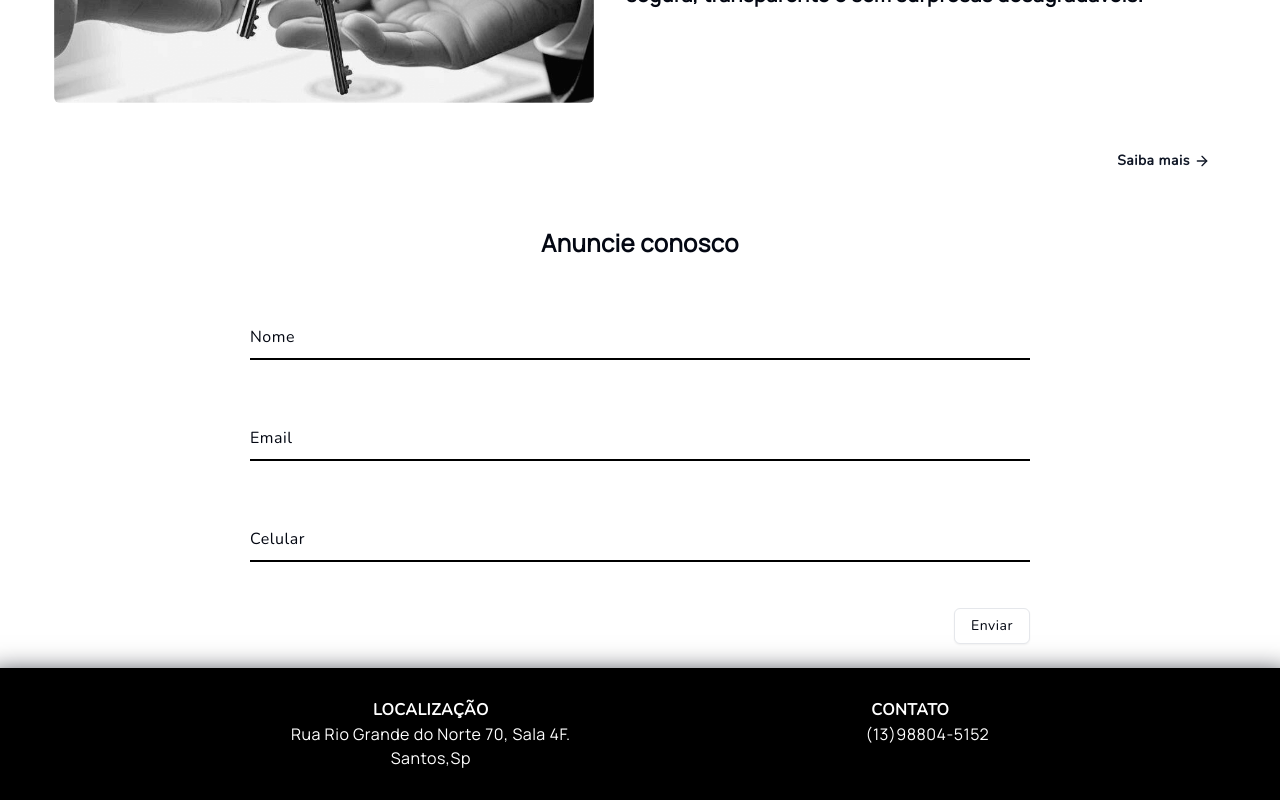
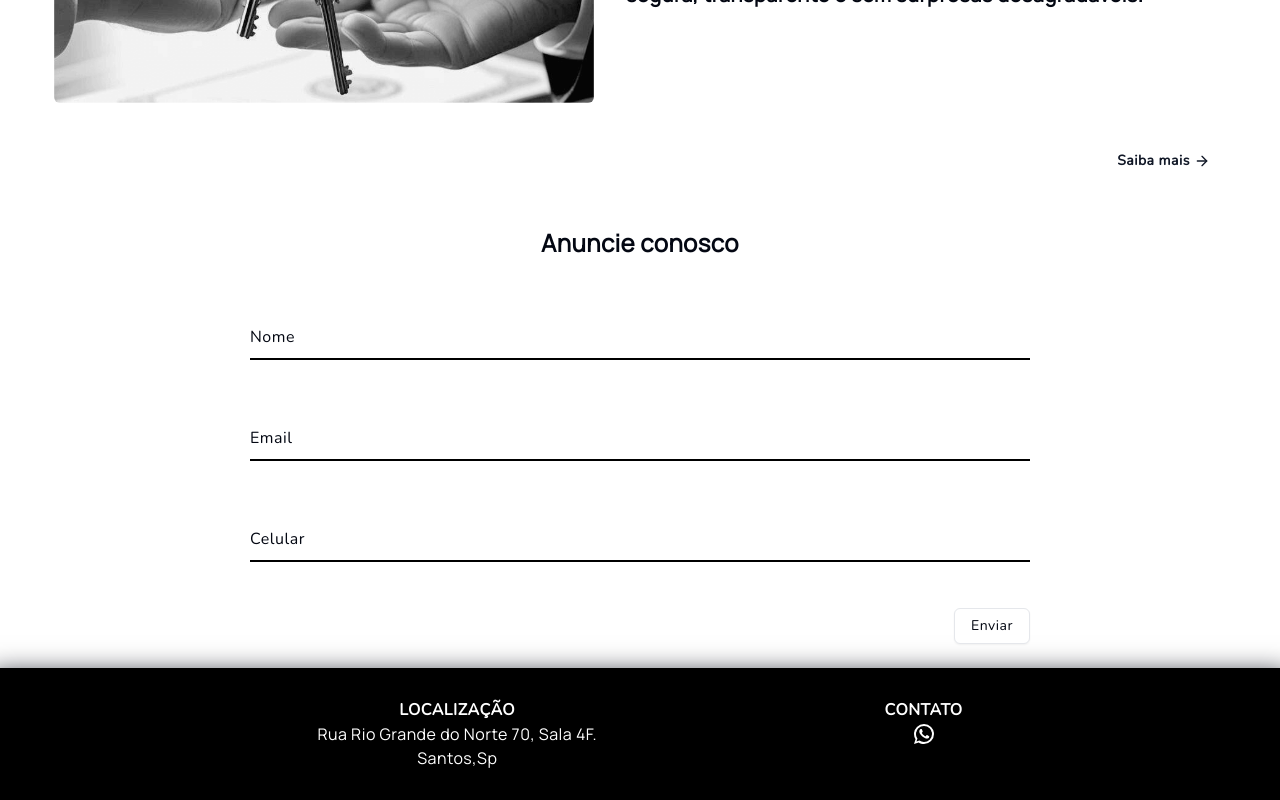
Before and after one commit to otaviojneto/lmh, a React (Vite) app: page / in a window 1280 px wide. Shown: the part 1047-1847 px from the top of the page. Built offline with nearby package versions, Linux system fonts and the light colour scheme; no server answers.

Commit message:
fix: update contact

```diff
--- a/src/components/Modal/Modal.tsx
+++ b/src/components/Modal/Modal.tsx
@@ -4,6 +4,7 @@ import { IcClose } from "../../icons";
 import SwiperReact from "../SwiperReact";
 import * as S from "./styles";
 import { Properties } from "@/services/properties/types";
+import { Button } from "../ui/button";
 
 export type ModalProps = {
   propertie?: Properties;
@@ -18,7 +19,6 @@ const Modal: React.FC<ModalProps> = ({ propertie, closeModal }) => {
         <S.Header>
           <S.Close src={IcClose} alt="close" onClick={closeModal} />
         </S.Header>
-
         <S.Content>
           <S.Rooms>
             <SwiperReact>
@@ -29,7 +29,6 @@ const Modal: React.FC<ModalProps> = ({ propertie, closeModal }) => {
               ))}
             </SwiperReact>
           </S.Rooms>
-
           <S.Infos>
             <h1 className="text-center text-xl mb-[30px] font-semibold	md:text-2xl">
               {saleOrRent}: {propertie?.title_property}
@@ -64,6 +63,13 @@ const Modal: React.FC<ModalProps> = ({ propertie, closeModal }) => {
               </S.TextDescription>
             </S.Description>
           </S.Infos>
+
+          <div className="px-5 flex gap-4 items-center">
+            <p className="font-semibold">Contato:</p>
+            <a href="https://api.whatsapp.com/send?phone=13988045152&text=Olá%20Estou%20interessado%20em%20um%20imóvel">
+              <Button variant="outline">Clique aqui</Button>
+            </a>
+          </div>
         </S.Content>
       </S.Container>
     </S.ModalContainer>
--- a/src/sections/Footer/Footer.tsx
+++ b/src/sections/Footer/Footer.tsx
@@ -1,5 +1,5 @@
+import { WhatsApp } from "@mui/icons-material";
 import React from "react";
-import { IcWhatsapp } from "../../icons";
 import * as S from "./styles";
 
 const Footer: React.FC = () => {
@@ -14,12 +14,13 @@ const Footer: React.FC = () => {
       </div>
 
       <S.WhatsBase>
-        <a href="https://api.whatsapp.com/send?phone=13988045152&text=Olá%20Estou%20interessado%20em%20um%20imóvel">
+        <a
+          className="flex flex-col items-center"
+          href="https://api.whatsapp.com/send?phone=13988626005&text=Olá%20Estou%20interessado%20em%20um%20imóvel"
+        >
           <S.Contact>CONTATO</S.Contact>
           <S.Whats>
-            <img src={IcWhatsapp} alt="Whatsapp" />
-
-            <S.Text>(13)98804-5152</S.Text>
+            <WhatsApp />
           </S.Whats>
         </a>
       </S.WhatsBase>
--- a/src/sections/Rent/Rent.tsx
+++ b/src/sections/Rent/Rent.tsx
@@ -34,7 +34,12 @@ const Rent: React.FC = () => {
     <div className="relative min-h-[calc(100dvh-236px)]">
       <div className="container mb-10 relative ">
         <h1 className="text-center text-xl mb-[30px] font-semibold">Imóveis</h1>
-
+        <h1>
+          Corretora parceira: <strong>Amélia matsumoto</strong>{" "}
+        </h1>
+        <h1>
+          Creci: <strong>21354</strong>
+        </h1>
         <div className="grid grid-cols-4 max-[768px]:grid-cols-1 gap-3 justify-center max-[1200px]:gap-10">
           {properties?.map((property, idx) => {
             const img = property?.property_images?.[0]?.url;
```
